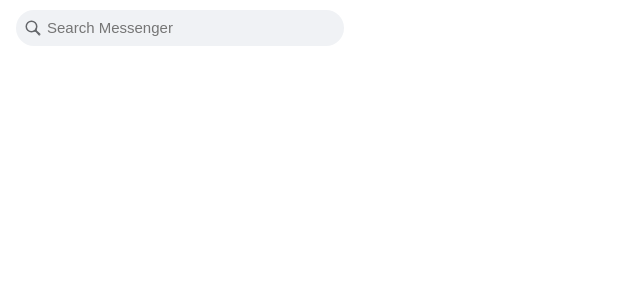
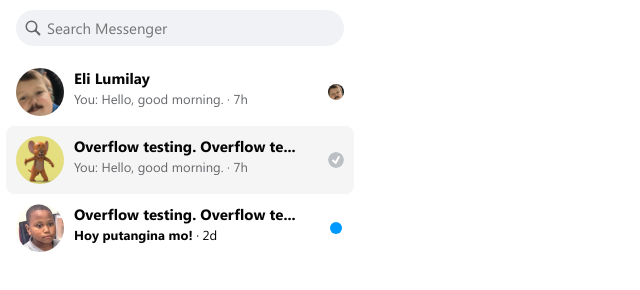
Before and after one commit to EngrEli/messenger-clone, a plain HTML site: page index.html in a window 1280 px wide. Shown: the part 46-336 px from the top of the page, without its empty margins (0-640 px from the left). Drawn offline with Linux system fonts and the light colour scheme.

Commit message:
[Sidebar-inbox] Changes: - Added active & hover state for message container - Added unread, delivered & seen state for message status - Duplicate messages - Currently fixing fonts

```diff
--- a/css/global.css
+++ b/css/global.css
@@ -1,7 +1,10 @@
 :root {
   --dark-text: #050505;
+  --grey-text: #65676B;
+  --message-interact-bg: rgba(0, 0, 0, 0.04);
+  --accent: #0099FF;
 }
 
-.side__header-chat-title {
+.chat-clone * {
   font-family: 'SegoeReg', 'sans-serif';
 }
--- a/css/side.css
+++ b/css/side.css
@@ -98,3 +98,100 @@
   top: 16px;
   left: 25px;
 }
+
+/* Side inbox */
+.side__inbox {
+  width: 100%;
+  height: 100%;
+  padding: 0 6px;
+  overflow-y: scroll;
+  height: calc(100vh - 104px);
+}
+
+.side__inbox-pic {
+  min-width: 48px;
+  min-height: 48px;
+  width: 48px;
+  height: 48px;
+  margin-right: 10px;
+}
+
+.side__inbox img {
+  width: 100%;
+  height: 100%;
+  border-radius: 50%;
+  object-fit: cover;
+}
+
+.side__inbox-message-container {
+  position: relative;
+  padding: 10px;
+  border-radius: 8px;
+  height: 68px;
+  display: flex;
+}
+
+.side__inbox-message-container:hover {
+  background: var(--message-interact-bg);
+  cursor: pointer;
+}
+
+.side__inbox-message-container--selected {
+  background: var(--message-interact-bg);
+}
+
+.side__inbox-message-flex {
+  display: flex;
+  flex-direction: column;
+  flex: 1;
+}
+
+.side__inbox-message-name {
+  font-size: 15px;
+  color: var(--dark-text);
+  white-space: nowrap;
+  text-overflow: ellipsis;
+  min-height: 20px;
+  line-height: 20px;
+  margin-bottom: 4px;
+  font-family: 'SegoeBold', 'sans-serif';
+  width: 225px;
+  overflow-x: hidden;
+}
+
+.side__inbox-message-preview {
+  color: var(--grey-text);
+  font-size: 13px;
+}
+
+.side__inbox-message-preview--unread {
+  font-family: 'SegoeBold', 'sans-serif';
+  color: var(--dark-text);
+}
+
+.side__inbox-message-status {
+  position: absolute;
+  right: 10px;
+  top: 50%;
+  transform: translateY(-50%);
+  width: 16px;
+  height: 16px;
+  border-radius: 50%;
+}
+
+.side__inbox-message-status--seen {
+  background-image: url('../image/inboxPic1.jpg');
+  background-size: cover;
+}
+
+.side__inbox-message-status--delivered {
+  background-color: #FFFFFF;
+  background-image: url('../image/icons/deliveredIcon.svg');
+}
+
+.side__inbox-message-status--unread {
+  background-color: var(--accent);
+  width: 12px;
+  height: 12px;
+  right: 12px;
+}
--- a/fonts/segoe.css
+++ b/fonts/segoe.css
@@ -4,6 +4,11 @@
 }
 
 @font-face {
+  font-family: 'SegoeSemiBold';
+  src: url('./SegoeSemiBold.ttf');
+}
+
+@font-face {
   font-family: 'SegoeBold';
   src: url('./SegoeBold.ttf');
 }
--- a/index.html
+++ b/index.html
@@ -40,6 +40,65 @@
         </div>
         <input type="text" placeholder="Search Messenger">
       </div>
+      <div class="side__inbox">
+        <!-- Message 1 -->
+        <div class="side__inbox-message-container">
+          <div class="side__inbox-pic">
+            <img src="./image/inboxPic1.jpg" alt="User Profile Picture">
+          </div>
+          <div class="side__inbox-message-flex">
+            <div class="side__inbox-message-flex">
+              <div class="side__inbox-message-name">
+                Eli Lumilay
+              </div>
+              <div class="side__inbox-message-preview">
+                You: Hello, good morning.
+                <span> · 7h</span>
+              </div>
+            </div>
+          </div>
+          <div class="side__inbox-message-status side__inbox-message-status--seen"></div>
+        </div>
+        <!-- // Message 1 -->
+        <!-- Message 2 -->
+        <div class="side__inbox-message-container side__inbox-message-container--selected">
+          <div class="side__inbox-pic">
+            <img src="./image/inboxPic2.jpg" alt="User Profile Picture">
+          </div>
+          <div class="side__inbox-message-flex">
+            <div class="side__inbox-message-flex">
+              <div class="side__inbox-message-name">
+                Overflow testing. Overflow testing. Overflow
+              </div>
+              <div class="side__inbox-message-preview">
+                You: Hello, good morning.
+                <span> · 7h</span>
+              </div>
+            </div>
+          </div>
+          <div class="side__inbox-message-status side__inbox-message-status--delivered"></div>
+        </div>
+        <!-- // Message 2 -->
+        <!-- Message 3 -->
+        <div class="side__inbox-message-container">
+          <div class="side__inbox-pic">
+            <img src="./image/inboxPic3.jpg" alt="User Profile Picture">
+          </div>
+          <div class="side__inbox-message-flex">
+            <div class="side__inbox-message-flex">
+              <div class="side__inbox-message-name">
+                Overflow testing. Overflow testing. Overflow
+              </div>
+              <div class="side__inbox-message-preview side__inbox-message-preview--unread">
+                Hoy putangina mo!
+                <span> · 2d</span>
+              </div>
+            </div>
+          </div>
+          <div class="side__inbox-message-status side__inbox-message-status--unread"></div>
+        </div>
+        <!-- // Message 3 -->
+      </div>
     </div>
     <div class="chat-main"></div>
     <div class="options"></div>
```
Also changed, not shown: fonts/SegoeSemiBold.ttf (added), image/icons/deliveredIcon.svg (added), image/inboxPic1.jpg (added), image/inboxPic2.jpg (added), image/inboxPic3.jpg (added), test.html (added).
